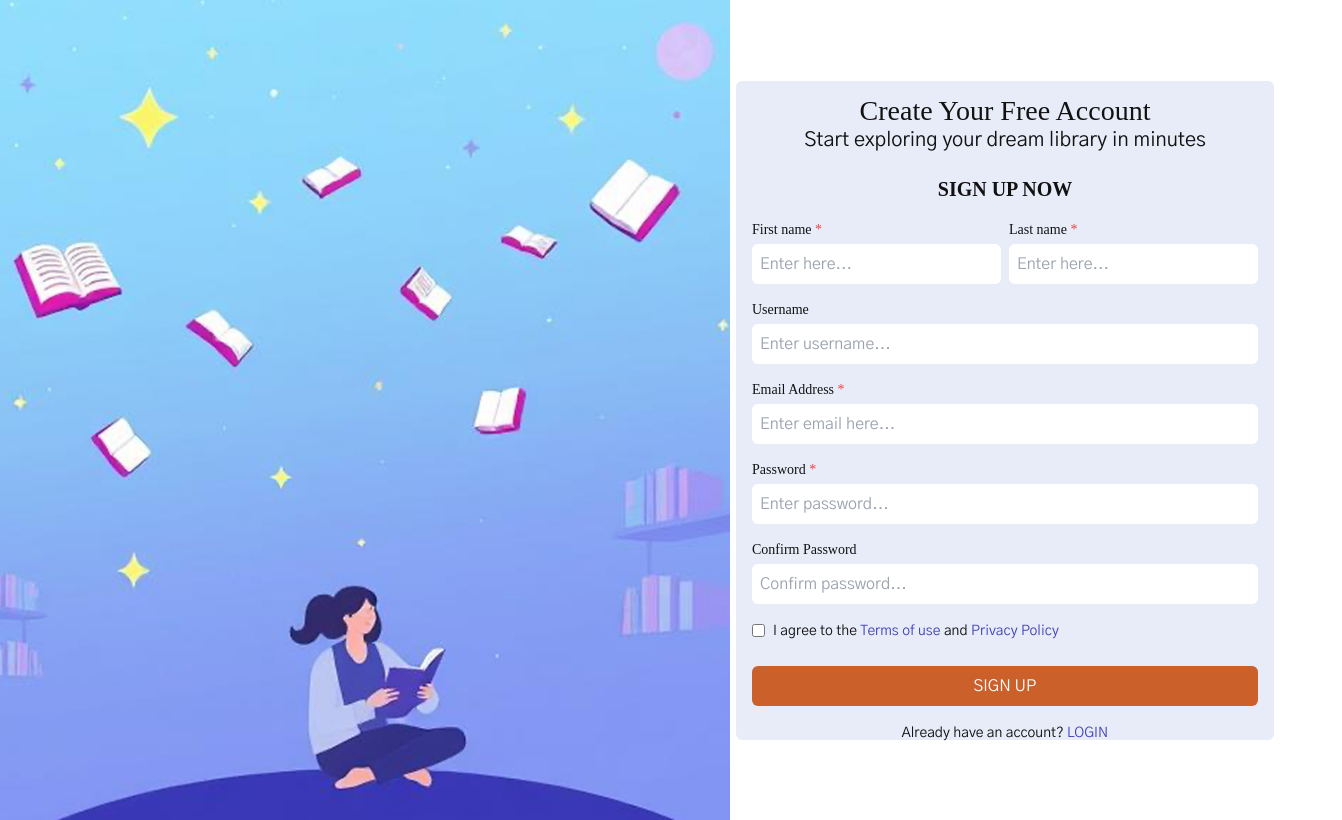
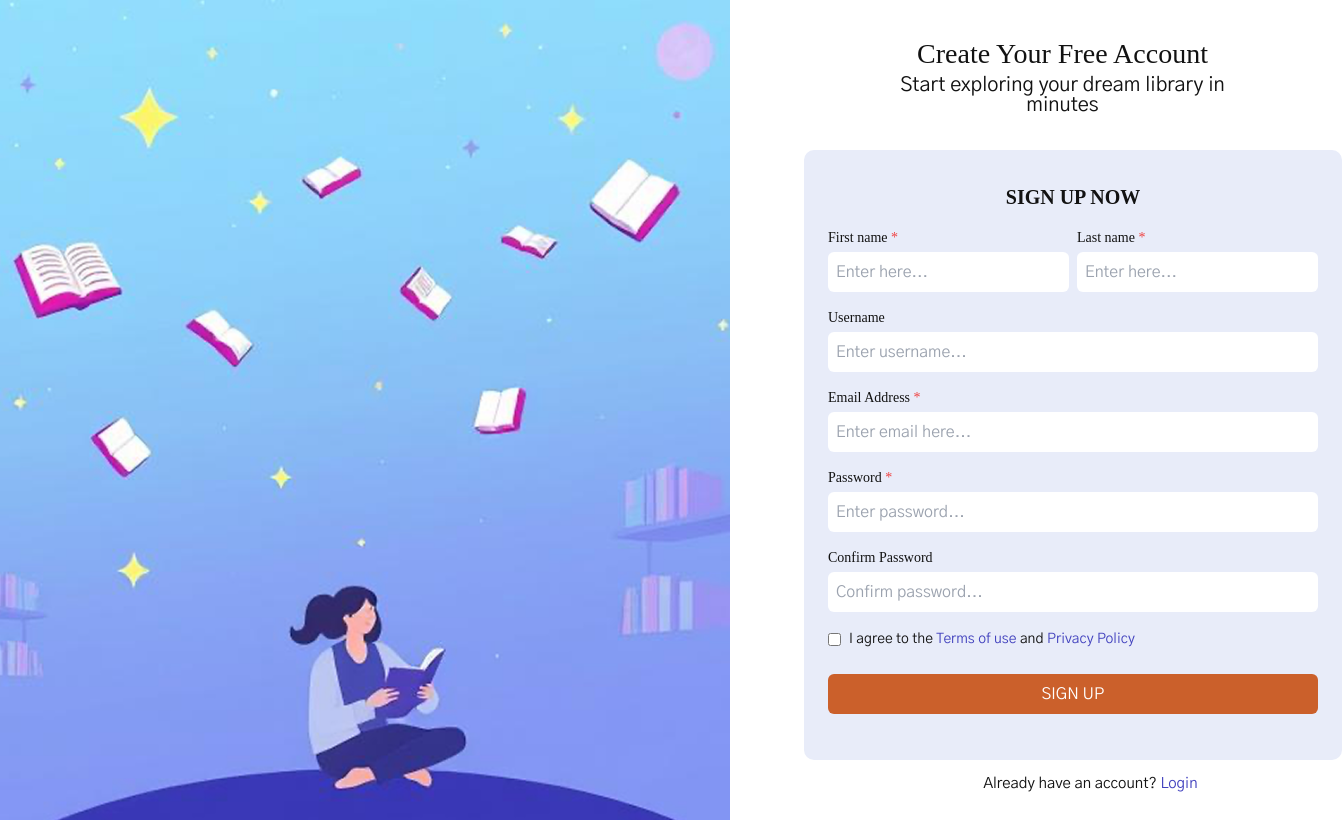
Before and after one commit to sadibanstola/Digital-library, a React (Vite) app: page /signup in a window 1280 px wide. Shown: the whole page, 1342 px wide, since content can reach past the window. Built offline with nearby package versions, Linux system fonts and the light colour scheme.

Commit message:
reworked in signup

```diff
--- a/src/Pages/Login/Login.jsx
+++ b/src/Pages/Login/Login.jsx
@@ -12,7 +12,10 @@ const Login = () => {
         backgroundPosition: 'center',
       }}
     >
-      <div className="w-full max-w-[400px] p-6 bg-[#FFFFFF] rounded-lg shadow-md mx-auto">
+     <div
+  className="absolute w-[525px] h-[804px] rounded-[12px] p-6 bg-[#FFFFFF] shadow-md"
+  style={{ top: '110px', left: '815px' }}
+>
         <div className="mb-6">
           <h1
             className="inline-block"
@@ -43,7 +46,8 @@ const Login = () => {
             Discover stories that match your imagination.
           </p>
         </div>
-        <div className="bg-[#F1F4FE] p-4 rounded-md text-center">
+        <div className="bg-[#F1F4FE] w-[477px] h-[539px] rounded-[16px] p-[24px] text-center" style={{ top: '221px', left: '24px', gap: '15px', position: 'absolute' }}>
+
           <h2
             style={{
               fontFamily: 'Marion',
--- a/src/Pages/SignUp/SignUp.jsx
+++ b/src/Pages/SignUp/SignUp.jsx
@@ -25,23 +25,20 @@ const SignUp = () => {
         }}
       >
         <div
-          className="bg-[#E8ECF9] p-4 rounded-md text-center"
-          style={{
-            width: '538px',
-            height: '659px',
-          }}
-        >
-          <div className="mb-6">
+     className="absolute w-[361px] h-[93px] mb-6"
+     style={{ top: '40px', left: '882px', gap: '12px' }}>
             <h1
               className="inline-block"
               style={{
                 fontFamily: 'Marion',
                 fontWeight: 400,
                 fontSize: '28px',
-                lineHeight: '28px',
+                lineHeight: '100%',
                 letterSpacing: '0',
-                textAlign: 'right',
+                textAlign: 'center',
                 color: '#121212',
+                width:'361px',
+                height:'31px',
               }}
             >
               Create Your Free Account
@@ -52,16 +49,22 @@ const SignUp = () => {
                 fontFamily: 'Gothic A1',
                 fontWeight: 400,
                 fontSize: '20px',
-                lineHeight: '20px',
+                lineHeight: '100%',
                 letterSpacing: '0',
                 textAlign: 'center',
                 color: '#121212',
+                width:'361px',
+                height:'50px',
               }}
             >
               Start exploring your dream library in minutes
             </p>
           </div>
-          <h2
+
+        <div
+    className="absolute w-[538px] h-[610px] min-w-[328px] rounded-[10px] pt-[32px] pr-[24px] pb-[32px] pl-[24px] bg-[#E8ECF9] text-center"
+    style={{ top: '150px', left: '804px', gap: '16px' }}>
+           <h2
             style={{
               fontFamily: 'Marion',
               fontWeight: 700,
@@ -288,13 +291,21 @@ const SignUp = () => {
             >
               SIGN UP
             </button>
-            <p
+
+          </form>
+
+        </div>
+        <div
+   className="absolute w-[289px] h-[27px]"
+   style={{ top: '760px', left: '946px' }}>
+
+         <p
               className="mt-4 text-center"
               style={{
                 fontFamily: 'Gothic A1',
                 fontWeight: 400,
-                fontSize: '14px',
-                lineHeight: '22px',
+                fontSize: '15px',
+                lineHeight: '100%',
                 letterSpacing: '0',
                 color: '#121212',
               }}
@@ -306,16 +317,15 @@ const SignUp = () => {
                 style={{
                   fontFamily: 'Gothic A1',
                   fontWeight: 400,
-                  fontSize: '14px',
-                  lineHeight: '22px',
+                  fontSize: '15px',
+                  lineHeight: '100%',
                   letterSpacing: '0',
                 }}
               >
-                LOGIN
+                Login
               </Link>
             </p>
-          </form>
-        </div>
+           </div>
       </div>
     </div>
   );
```
Also changed, not shown: 1 other file (tests, documents, lock files or other folders).
